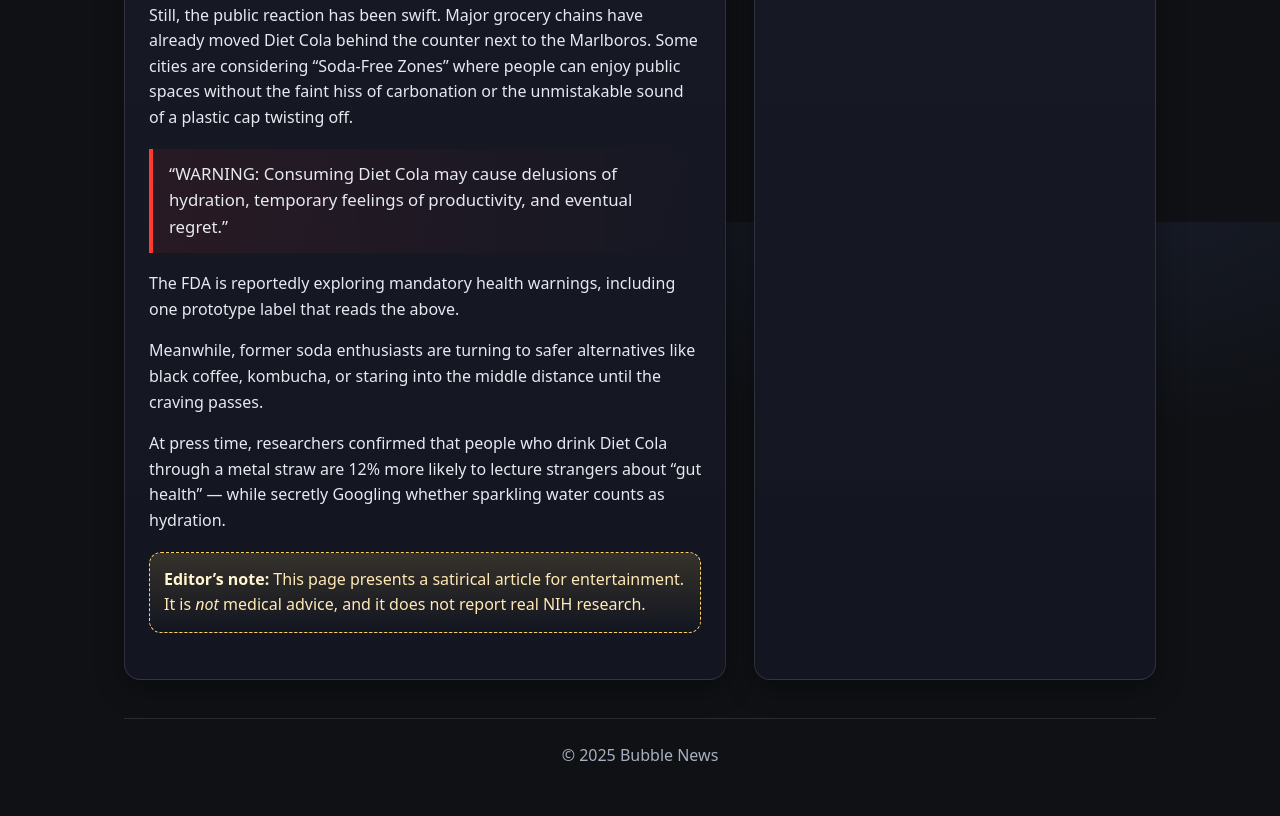
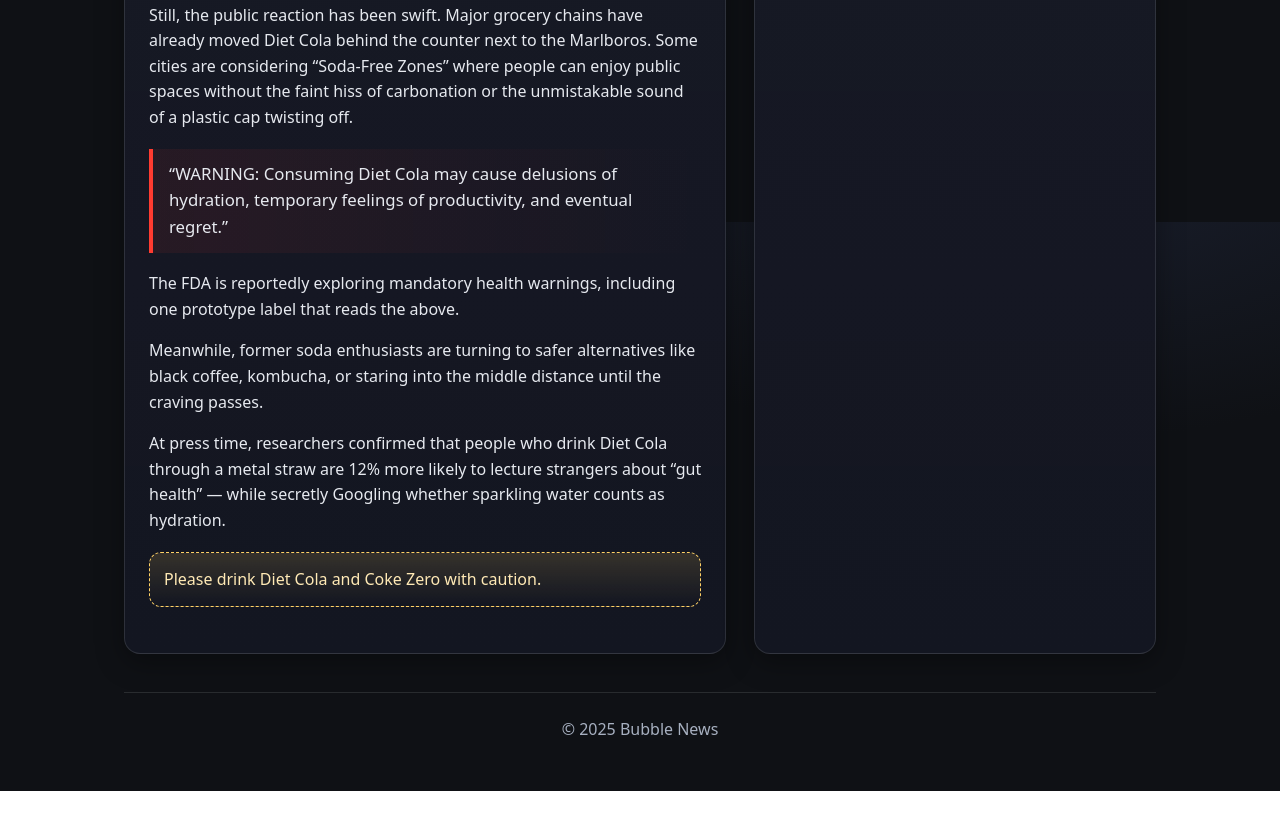
Before and after one commit to Kethly/cokezero, a plain HTML site: page the-diet-coke-truth.html in a window 1280 px wide. Shown: the part 1378-2194 px from the top of the page. After the commit the page ends 2169 px from the top, so only its background shows below. Drawn offline with Linux system fonts and the light colour scheme.

Commit message:
Revise editor's note for clarity and caution
Updated editor's note to include a cautionary statement about Diet Cola and Coke Zero.

```diff
--- a/the-diet-coke-truth.html
+++ b/the-diet-coke-truth.html
@@ -190,7 +190,7 @@
           <p>At press time, researchers confirmed that people who drink Diet Cola through a metal straw are 12% more likely to lecture strangers about “gut health” — while secretly Googling whether sparkling water counts as hydration.</p>
 
           <div class="warning">
-            <strong>Editor’s note:</strong> This page presents a satirical article for entertainment. It is <em>not</em> medical advice, and it does not report real NIH research.
+            Please drink Diet Cola and Coke Zero with caution.
           </div>
         </div>
       </article>
```
